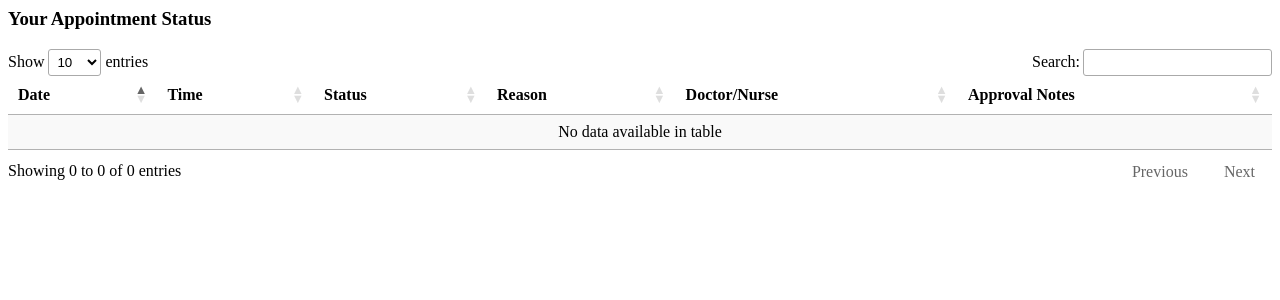
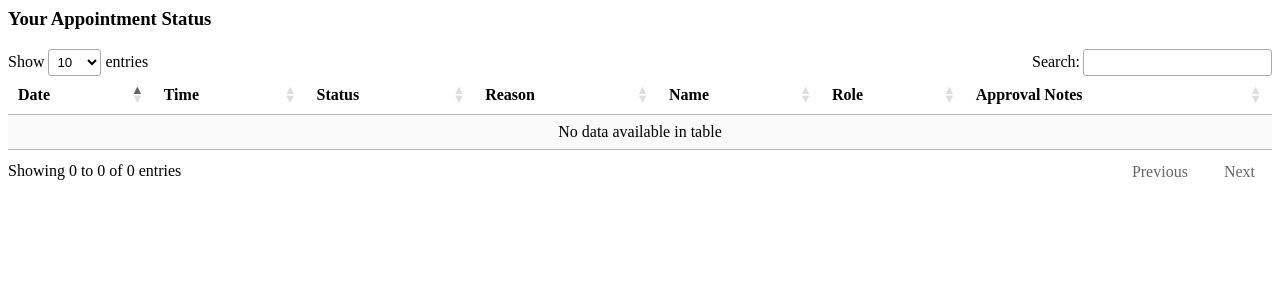
Before and after one commit to GianCode888/BSU-Lipa-E-Clinic-Scheduler, a PHP site: page /Student_Folder/appointment_status.php in a window 1280 px wide. Shown: the top 300 px of the page. Run offline with PHP 8.4, Linux system fonts and the light colour scheme; the visitor is signed in with stand-in values (Sample User, id 1); some libraries are stand-ins or nearby versions.

Commit message:
Minor adjustment

```diff
--- a/Student_Folder/appointment_status.php
+++ b/Student_Folder/appointment_status.php
@@ -21,7 +21,8 @@ echo "<table id='appointmentsTable' class='display'>
             <th>Time</th>
             <th>Status</th>
             <th>Reason</th>
-            <th>Doctor/Nurse</th>
+            <th>Name</th>
+            <th>Role</th>
             <th>Approval Notes</th>
         </tr>
     </thead>
@@ -31,7 +32,16 @@ while ($row = $stmt->fetch(PDO::FETCH_ASSOC)) {
     $doctor = (!empty($row['doctor_first_name']) && !empty($row['doctor_last_name'])) ? $row['doctor_first_name'] . ' ' . $row['doctor_last_name'] : null;
     $nurse = (!empty($row['nurse_first_name']) && !empty($row['nurse_last_name'])) ? $row['nurse_first_name'] . ' ' . $row['nurse_last_name'] : null;
 
-    $doctor_or_nurse = $doctor ? "Doctor: {$doctor}" : ($nurse ? "Nurse: {$nurse}" : 'N/A');
+    if ($doctor) {
+        $name = $doctor;
+        $role = 'Doctor';
+    } elseif ($nurse) {
+        $name = $nurse;
+        $role = 'Nurse';
+    } else {
+        $name = 'N/A';
+        $role = 'N/A';
+    }
 
     $approval_notes = !empty($row['approval_notes']) ? htmlspecialchars($row['approval_notes']) : 'No notes';
 
@@ -40,7 +50,8 @@ while ($row = $stmt->fetch(PDO::FETCH_ASSOC)) {
         <td>{$row['appointment_time']}</td>
         <td>{$row['status']}</td>
         <td>{$row['reason']}</td>
-        <td>{$doctor_or_nurse}</td>
+        <td>{$name}</td>
+        <td>{$role}</td>
         <td>{$approval_notes}</td>
     </tr>";
 }
--- a/Student_Folder/view_availability.php
+++ b/Student_Folder/view_availability.php
@@ -10,7 +10,7 @@ if (isset($_GET['available_day']) && $_GET['available_day'] !== '') {
     $available_day = $_GET['available_day'];
     $stmt = $studentCrud->view_availableDoctor($available_day);
 
-    echo "<h3>Available Doctors/Nurses on {$available_day}</h3>";
+    echo "<h3>Available Doctors on {$available_day}</h3>";
 
     echo '<link rel="stylesheet" href="https://cdn.datatables.net/1.11.3/css/jquery.dataTables.min.css">';
     echo '<script src="https://code.jquery.com/jquery-3.6.0.min.js"></script>';
```
